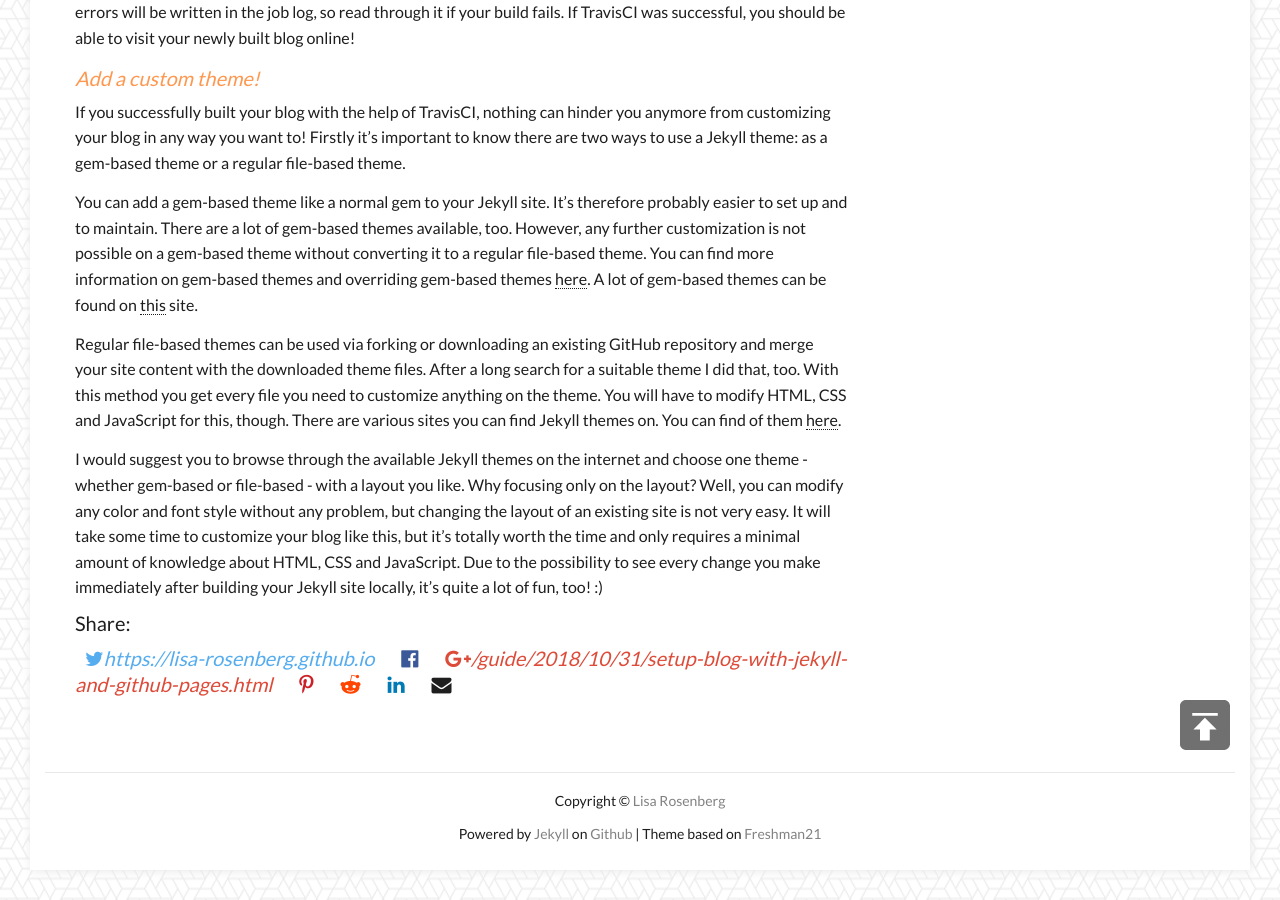
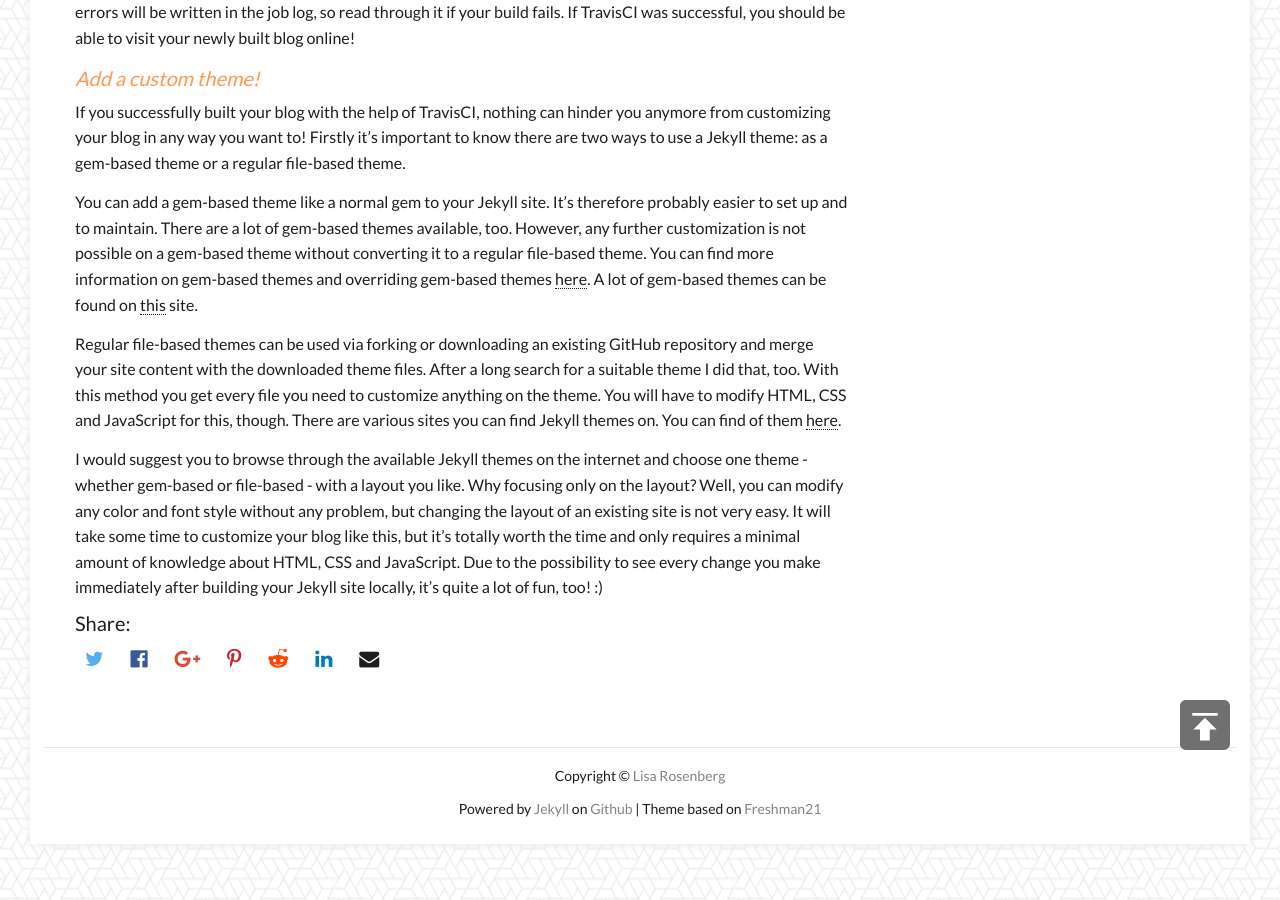
Before and after one commit to lisa-rosenberg/lisa-rosenberg.github.io, a Jekyll site: the page built from _posts/2018-10-23-setup-blog-with-jekyll-and-github-pages.md, in a window 1280 px wide and 900 px high, scrolled down 8931 px. Built offline with Jekyll 4.4.1, drawn with Linux system fonts in a browser that asks for light colours; comment, search, counter and statistics services are not loaded; the table of contents is made by our own code.

Commit message:
Fix share buttons

```diff
--- a/_config.yml
+++ b/_config.yml
@@ -8,9 +8,9 @@ description             : >-
   This is my blog about software development related topics.
   I want to write down my experiences and things I have learned - so why not sharing them online?
   There will be posts about a single topic as well as (hopefully) monthly posts containing things I have learned that month.
-keywords                : "Software, Development, Lessons Learned, Jekyll, Blog"
+keywords                : "Software, Development, Lessons, Learned, Jekyll, Blog"
 baseurl                 : "" # the subpath of the site, e.g. /blog
-url                     : "" # the base hostname & protocol for the site, e.g. http://example.com
+url                     : "https://lisa-rosenberg.github.io" # the base hostname & protocol for the site, e.g. http://example.com
 locale                  : en_US
 
 # Author Information
--- a/_includes/share.html
+++ b/_includes/share.html
@@ -6,15 +6,15 @@
 
         <a  href="https://twitter.com/intent/tweet?text={{ page.title }}&url={{ site.url }}{{ site.baseurl }}{{ page.url }}"
             onclick="window.open(this.href, 'pop-up', 'left=20,top=20,width=500,height=500,toolbar=1,resizable=0'); return false;"
-            title="Share on Twitter" ><i class="fa-icon fa-twitter share-button">{{ site.url }}</i></a>
+            title="Share on Twitter" ><i class="fa-icon fa-twitter share-button"></i></a>
 
         <a  href="https://www.facebook.com/sharer/sharer.php?u={{ site.url }}{{ site.baseurl }}{{ page.url }}"
             onclick="window.open(this.href, 'pop-up', 'left=20,top=20,width=500,height=500,toolbar=1,resizable=0'); return false;"
-            title="Share on Facebook" ><i class="fa-icon fa-facebook-official share-button">{{ site.baseurl }}</i></a>
+            title="Share on Facebook" ><i class="fa-icon fa-facebook-official share-button"></i></a>
 
         <a  href="https://plus.google.com/share?url={{ site.url }}{{ site.baseurl }}{{ page.url }}"
             onclick="window.open(this.href, 'pop-up', 'left=20,top=20,width=500,height=500,toolbar=1,resizable=0'); return false;"
-            title="Share on Google+" ><i class="fa-icon fa-google-plus share-button">{{ page.url }}</i></a>
+            title="Share on Google+" ><i class="fa-icon fa-google-plus share-button"></i></a>
 
         <a  href="http://pinterest.com/pin/create/button/?url={{ site.url }}{{ site.baseurl }}{{ page.url }}"
             onclick="window.open(this.href, 'pop-up', 'left=20,top=20,width=900,height=500,toolbar=1,resizable=0'); return false;"
```
